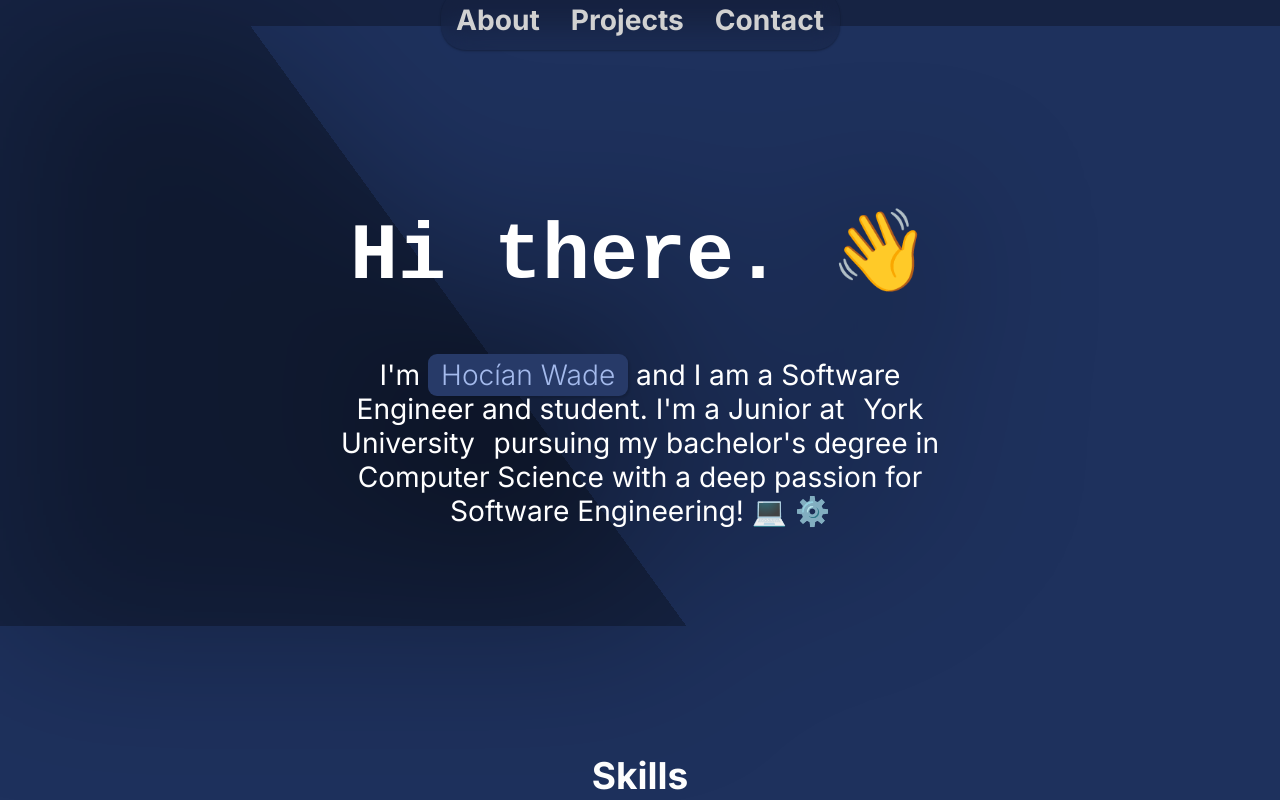
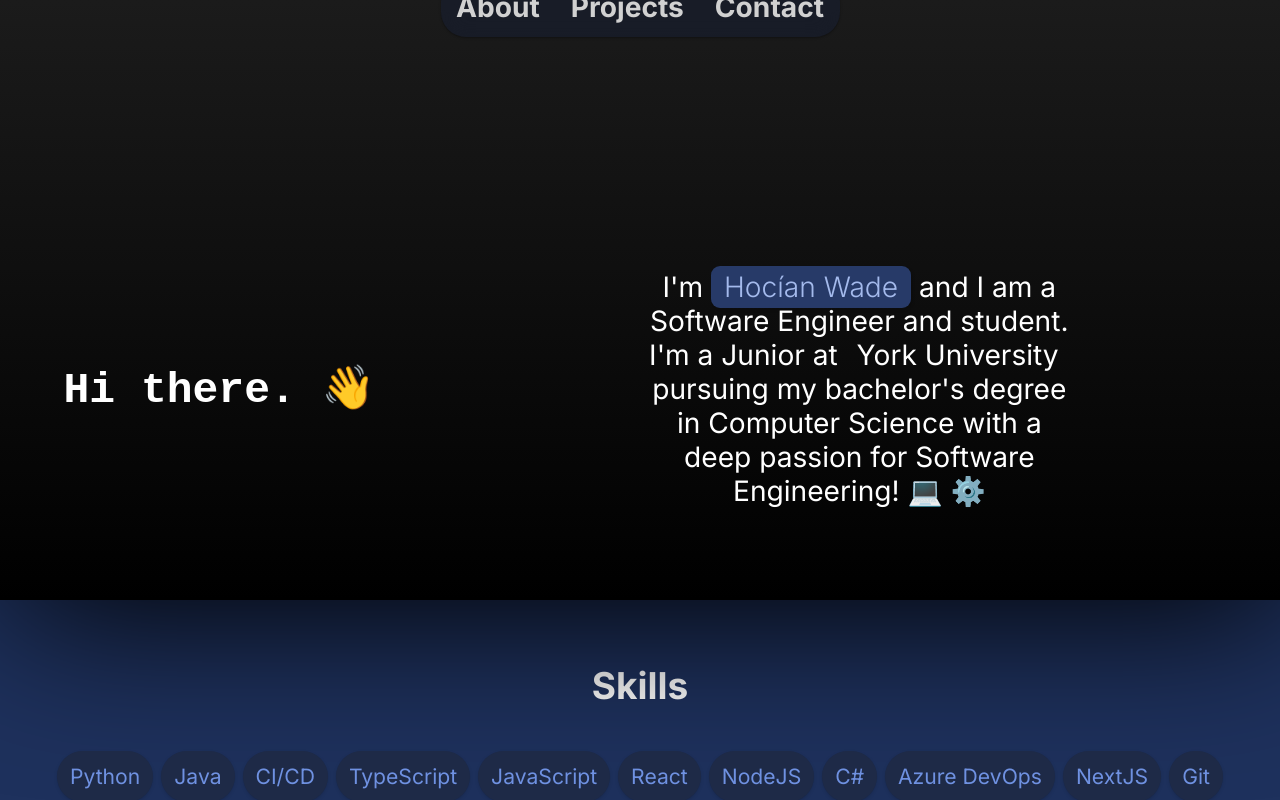
Before and after one commit to Hoccyy/my-portfolio, a Next.js app: page / in a window 1280 px wide. Shown: the top 800 px of the page. Built offline with nearby package versions, Linux system fonts and the light colour scheme.

Commit message:
Update page.module.css

```diff
--- a/src/app/page.module.css
+++ b/src/app/page.module.css
@@ -142,8 +142,6 @@
   justify-content: center;
   align-items: center;
   position: relative;
-  padding: 4rem 0;
-  padding: 0 0 4rem 0;
 }
 
 .centerFtr {
@@ -158,8 +156,7 @@
   justify-content: center;
   align-items: center;
   position: relative;
-  background-color: #00000048;
-  padding: 13px;
+
 }
 .footerCenter {
   display: flex;
@@ -195,17 +192,41 @@
 }
 
 .introSect {
-  background: linear-gradient(-126deg, #1e315d00 60%, #00000048 60%);
   padding-top: 130px;
   filter: drop-shadow(10px 13px 80px rgba(0, 0, 0, 1.3));
   height: 600px;
+  text-align: center;
+  align-items: center;
+  justify-content: center;
+  display: flex;
+  flex-direction: row;
+  background: linear-gradient(#1b1b1b, black);
+}
+
+.introSect2 {
+  background-color: rgb(27, 27, 27);
+  filter: drop-shadow(10px 13px 80px rgba(0, 0, 0, 1.3));
+  border-radius: 26px;
+  height: 600px;
+  width: 60%;
+  text-align: center;
+  align-items: center;
+  justify-content: center;
+  display: flex;
+  flex-direction: column;
+}
+
+.portraitImg {
+  height: 390px;
+  width: 260px;
+  border-radius: 13px;
+  margin-left: 13px;
 }
 
 .footerContainer{
   padding: 13px;
   font-size: 10px;
   color: rgb(200, 200, 200);
-  border-top: 3px solid #223562b5;
 }
 
 .footerHighlight:hover {
@@ -381,7 +402,7 @@
   color: white;
   font-family: monospace;
   font-weight: 800;
-  font-size: 80px;
+  font-size: 43px;
   text-align: center;
   max-width: 100%;
   padding: 25px;
@@ -392,7 +413,6 @@
 }
 
 .introBody {
-  padding-top: 30px;
   width: 50%;
   font-size: 28.13px;
   text-align: center;
```
